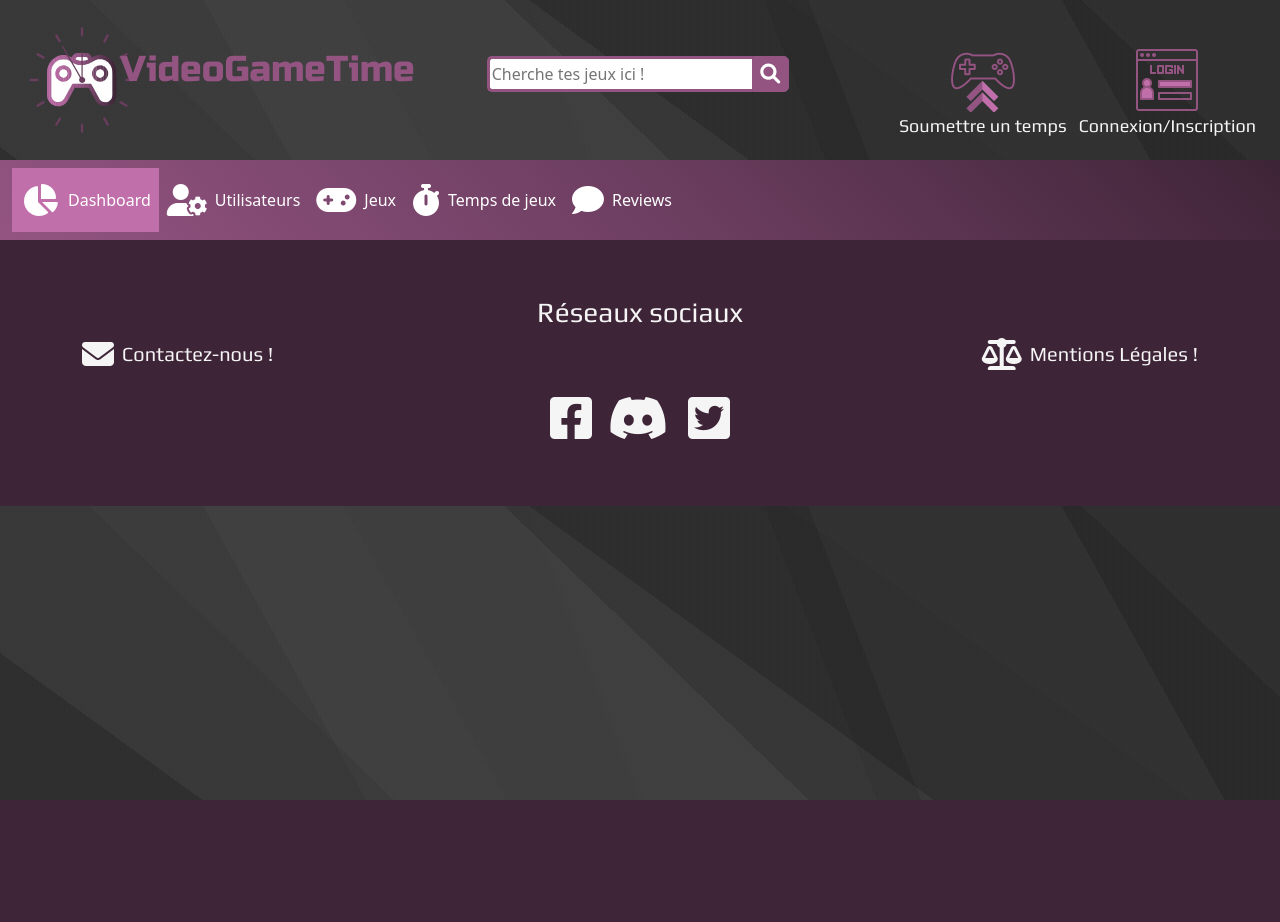
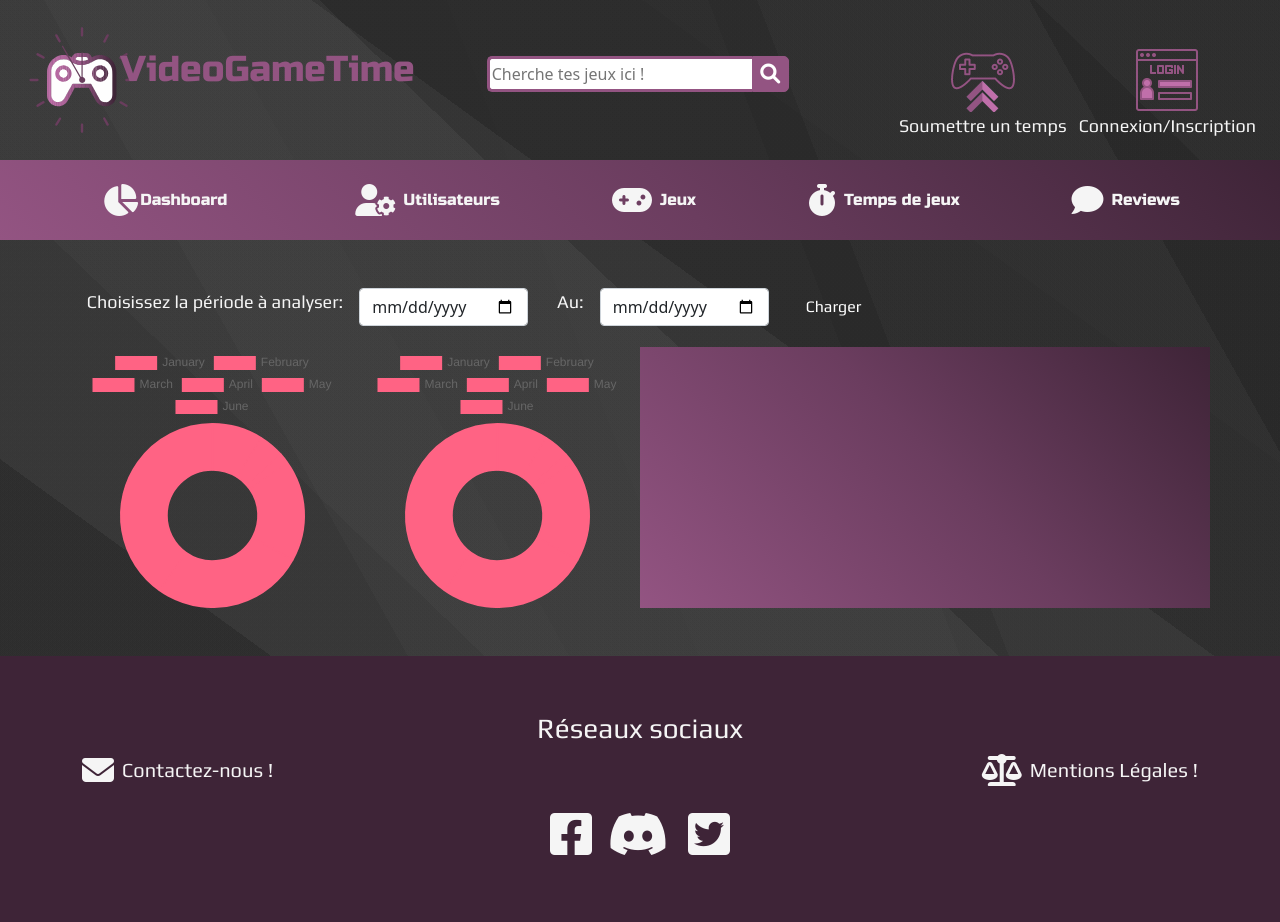
Before and after one commit to BladeRED/vgt, a PHP site: page /admindashboard.html in a window 1280 px wide. Before the commit the page ends 800 px from the top, so only its background shows below. Run offline with PHP 8.4, Linux system fonts and the light colour scheme.

Commit message:
ajout de chart.js, fin de la navbar, début du code sur les graph avec datepicker

```diff
--- a/admindashboard.html
+++ b/admindashboard.html
@@ -77,26 +77,30 @@
                 <span class="navbar-toggler-icon"></span>
             </button>
             <div class="collapse navbar-collapse" id="navbarNav">
-                <ul class="navbar-nav">
-                    <li class="nav-item">
-                        <a class="nav-link active text-white bgsection1 d-flex align-items-center" aria-current="page" href="#">
-                            <i class="fa-solid fa-chart-pie fa-2x py-2 fa-fw me-2"></i>
+                <ul class="navbar-nav w-100 d-flex justify-content-center">
+                    <li class="nav-item me-3 ">
+                        <a class="nav-link active navbarAnimation d-flex align-items-center me-5 " aria-current="page"
+                           href="#">
+                            <i class="fa-solid fa-chart-pie fa-2x py-2 fa-fw"></i>
                             Dashboard</a>
                     </li>
-                    <li class="nav-item">
-                        <a class="nav-link text-white d-flex align-items-center" href="#">
+                    <li class="nav-item ">
+                        <a class="nav-link navbarAnimation d-flex align-items-center mx-5" href="#">
                             <i class="fa-solid fa-user-gear fa-2x py-2 me-2"></i>
                             Utilisateurs</a>
                     </li>
-                    <li class="nav-item">
-                        <a class="nav-link text-white d-flex align-items-center" href="#"><i class="fa-solid fa-gamepad fa-2x py-2 me-2"></i>Jeux</a>
+                    <li class="nav-item ">
+                        <a class="nav-link navbarAnimation d-flex align-items-center mx-5" href="#"><i
+                                class="fa-solid fa-gamepad fa-2x py-2 me-2"></i>Jeux</a>
                     </li>
-                    <li class="nav-item">
-                        <a class="nav-link text-white d-flex align-items-center" href="#"><i class="fa-solid fa-stopwatch fa-2x py-2 me-2"></i>
+                    <li class="nav-item ">
+                        <a class="nav-link navbarAnimation d-flex align-items-center mx-5" href="#"><i
+                                class="fa-solid fa-stopwatch fa-2x py-2 me-2"></i>
                             Temps de jeux</a>
                     </li>
-                    <li class="nav-item">
-                        <a class="nav-link text-white d-flex align-items-center"><i class="fa-solid fa-comment fa-2x py-2 me-2"></i>Reviews</a>
+                    <li class="nav-item ">
+                        <a class="nav-link navbarAnimation d-flex align-items-center ms-5" href="#"><i
+                                class="fa-solid fa-comment fa-2x py-2 me-2"></i>Reviews</a>
                     </li>
                 </ul>
             </div>
@@ -108,6 +112,60 @@
 
 <main>
     <!--INSERT CODE HERE -->
+    <div class="container my-5">
+        <div class="row mb-3">
+
+            <div class="col-lg-5 d-flex justify-content-center">
+                <p class="me-3"> Choisissez la période à analyser:</p>
+                <div class="form-group">
+                    <input id="dateBegin" type="date" class="form-control">
+                </div>
+
+            </div>
+            <div class="col-lg-5 d-flex justify-content-start ">
+                <p class="me-3"> Au:</p>
+
+                <div class="form-group">
+                    <input id="dateEnd" type="date" class="form-control">
+                </div>
+
+                <button type="submit"
+                        class="btn btn ms-4 align-self-start pink text-white">Charger</button>
+            </div>
+
+        </div>
+        <div class="row">
+            <div class="col-lg-6">
+                <div class="row">
+                    <div class="col-lg-6">
+
+                        <div>
+                            <canvas id="myChart"></canvas>
+                        </div>
+
+                    </div>
+                    <div class="col-lg-6">
+
+                        <div>
+                            <canvas id="myChart2"></canvas>
+                        </div>
+
+                    </div>
+
+                </div>
+
+
+            </div>
+            <div class="col-lg-6 shadow-lg-rounded bgsection pe-5">
+
+
+
+            </div>
+        </div>
+
+
+    </div>
+
 
 </main>
 
@@ -177,6 +235,43 @@
 <script crossorigin="anonymous"
         src="assets/js/custom.js"></script>
 
+<script src="https://cdn.jsdelivr.net/npm/chart.js"></script>
+<script>
+    const labels = [
+        'January',
+        'February',
+        'March',
+        'April',
+        'May',
+        'June',
+    ];
 
+    const data = {
+        labels: labels,
+        datasets: [{
+            label: 'My First dataset',
+            backgroundColor: 'rgb(255, 99, 132)',
+            borderColor: 'rgb(255, 99, 132)',
+            data: [0, 10, 5, 2, 20, 30, 45],
+        }]
+    };
+
+    const config = {
+        type: 'doughnut',
+        data: data,
+    };
+</script>
+
+<script>
+    const myChart = new Chart(
+        document.getElementById('myChart'),
+        config
+    );
+
+    const myChart2 = new Chart(
+        document.getElementById('myChart2'),
+        config
+    );
+</script>
 </body>
 </html>
--- a/game.html
+++ b/game.html
@@ -85,7 +85,7 @@
                     <div class="col-lg-3">
                         <a href="game.html"><img src="assets/pictures/Elden_Ring.jpg"
                                                  class="img-fluid mt-5 mb-3 ms-5 gameimg"
-                                                 style="width:22rem;height:28rem;border-radius: 30px" alt="Elden Ring"></a>
+                                                 style="width:22rem;height:28rem;border-radius: 8px" alt="Elden Ring"></a>
                         <div class="ms-3 submitnote d-flex flex-column align-items-center">
                             <h3>Note moyenne des utillisateurs:</h3>
                             <p> 4.5/5</p>
--- a/package.json
+++ b/package.json
@@ -2,6 +2,7 @@
   "dependencies": {
     "boostrap": "^2.0.0",
     "bootstrap": "^5.1.3",
+    "chart.js": "^3.7.1",
     "gulp-sass": "^5.1.0",
     "sass": "^1.51.0"
   },
--- a/scss/style.scss
+++ b/scss/style.scss
@@ -86,7 +86,7 @@
 
 a:-webkit-any-link:hover {
 
-  color: $textcolor2 !important;
+  color: $textcolor2;
 
 }
 
@@ -180,6 +180,12 @@
 
   color: #c06faa !important;
   animation: myAnim 1s ease 0s 1 normal forwards;
+
+}
+
+.welcome{
+
+  border-right: 2px solid $textcolor2;
 
 }
 
@@ -292,6 +298,12 @@
 
 }
 
+.btn:focus{
+
+  box-shadow: none !important;
+
+}
+
 /* Flip Cards */
 
 /* The flip card container - set the width and height to whatever you want. We have added the border property to demonstrate that the flip itself goes out of the box on hover (remove perspective if you don't want the 3D effect */
@@ -325,7 +337,7 @@
   position: absolute;
   width: 100%;
   height: 100%;
-  border-radius: 30px !important;
+  border-radius: 8px !important;
   -webkit-backface-visibility: hidden; /* Safari */
   backface-visibility: hidden;
 }
@@ -344,7 +356,33 @@
   transform: rotateY(180deg);
 }
 
-/* BUTTONS */
+/* NAVBAR */
+
+.navbarAnimation{
+
+  color: $textcolor2 !important;
+  font-family: "Russo One",sans-serif;
+
+}
+
+.navbarAnimation:hover{
+
+  color: #c06faa !important;
+  animation: navbarAnim 1s ease 0s both;
+
+
+}
+
+@keyframes navbarAnim {
+  0% {
+    transform: translateY(0);
+  }
+
+  100% {
+    transform: translateY(-15px);
+  }
+}
+
 
 
 /* MEDIA QUERIES */
@@ -481,6 +519,12 @@
 
 
     font-size: 20px;
+  }
+
+  .nav-link{
+
+    margin-left: 0 !important;
+
   }
 
 
```
Also changed, not shown: homepage.html (+4 -4 lines), login.html (+7 -7 lines), assets/css/style.css, package-lock.json, 1 other file.
